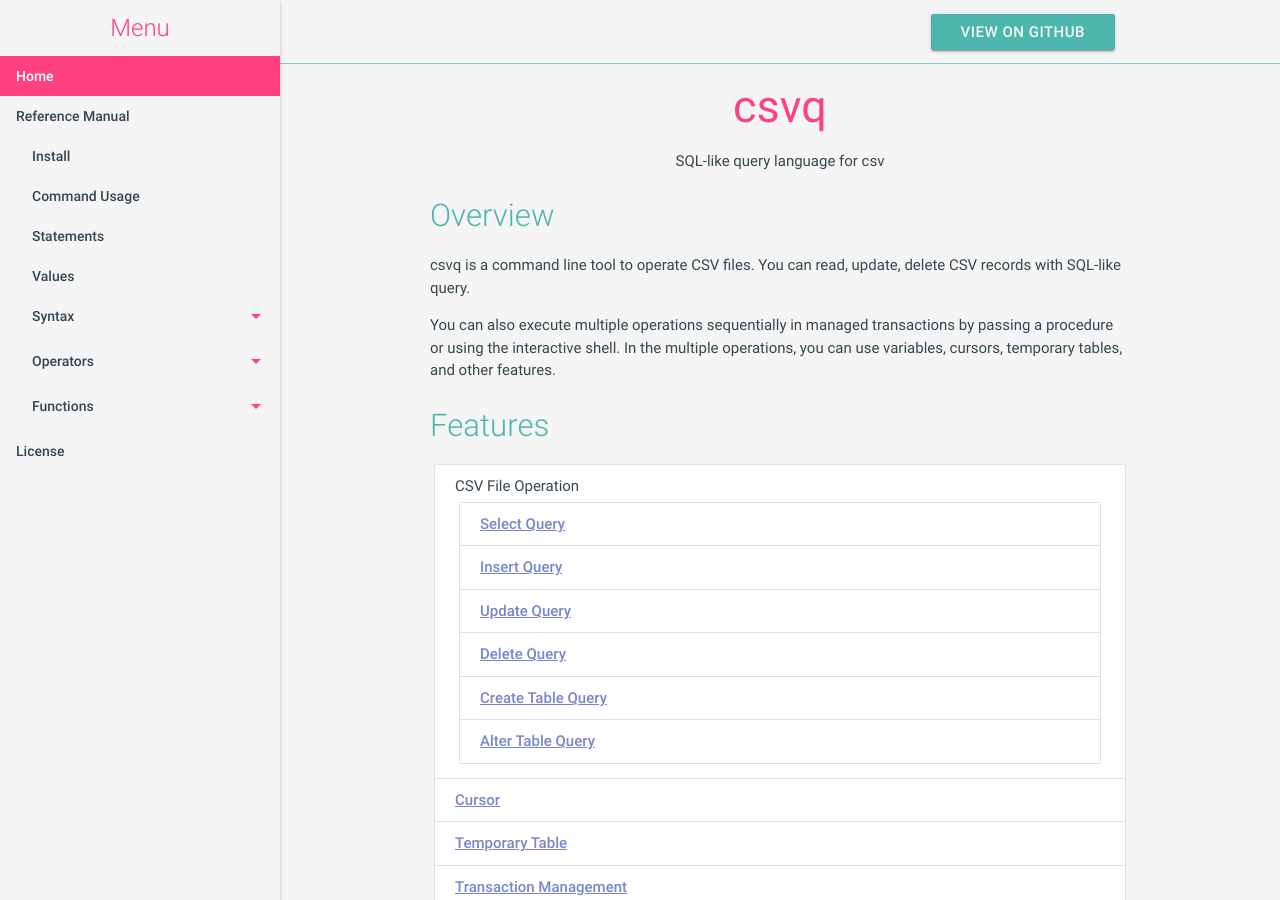
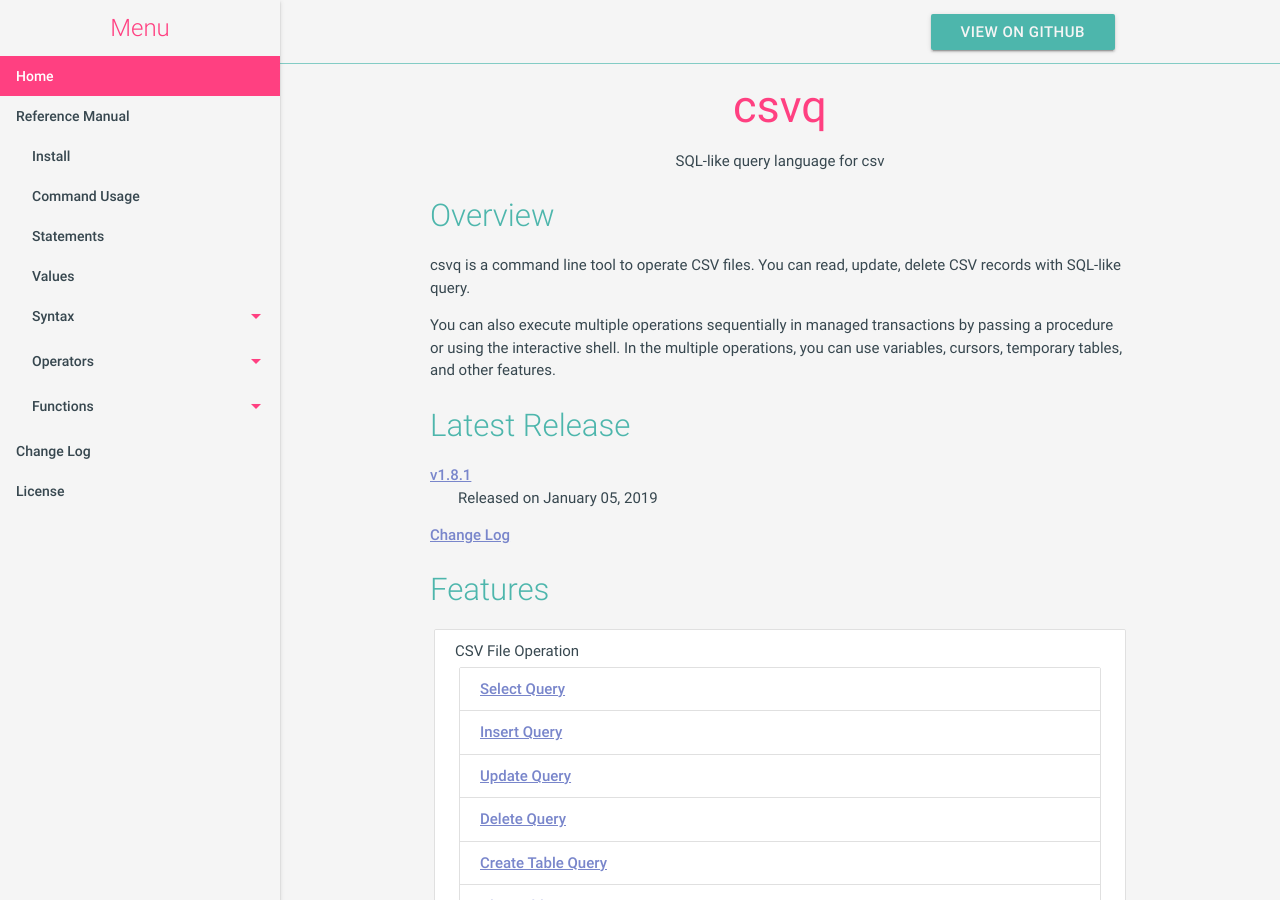
Before and after one commit to mithrandie/csvq, a Jekyll site: the page built from docs/index.md, in a window 1280 px wide and 900 px high. Built offline with Jekyll 4.4.1, drawn with Linux system fonts in a browser that asks for light colours.

Commit message:
Update docs

```diff
--- a/docs/_includes/side_menu.html
+++ b/docs/_includes/side_menu.html
@@ -77,5 +77,6 @@
       </ul>
     </div>
   </li>
+  <li class="bold"><a href="{{ '/changelog.html' | relative_url }}">Change Log</a></li>
   <li class="bold"><a href="{{ '/license.html' | relative_url }}">License</a></li>
 </ul>
--- a/docs/index.md
+++ b/docs/index.md
@@ -10,6 +10,13 @@ You can read, update, delete CSV records with SQL-like query.
 
 You can also execute multiple operations sequentially in managed transactions by passing a procedure or using the interactive shell.
 In the multiple operations, you can use variables, cursors, temporary tables, and other features.
+
+## Latest Release
+
+[v1.8.1](https://github.com/mithrandie/csvq/releases/tag/v1.8.1)
+: Released on January 05, 2019
+
+[Change Log]({{ '/changelog.html' | relative_url }})
 
 ## Features
 
--- a/docs/sitemap.xml
+++ b/docs/sitemap.xml
@@ -6,7 +6,7 @@
             http://www.sitemaps.org/schemas/sitemap/0.9/sitemap.xsd">
     <url>
         <loc>https://mithrandie.github.io/csvq/</loc>
-        <lastmod>2018-10-13T15:53:22+00:00</lastmod>
+        <lastmod>2019-01-24T09:40:08+00:00</lastmod>
     </url>
     <url>
         <loc>https://mithrandie.github.io/csvq/reference.html</loc>
@@ -169,6 +169,10 @@
         <lastmod>2018-10-13T15:53:22+00:00</lastmod>
     </url>
     <url>
+        <loc>https://mithrandie.github.io/csvq/changelog.html</loc>
+        <lastmod>2019-01-24T09:40:08+00:00</lastmod>
+    </url>
+    <url>
         <loc>https://mithrandie.github.io/csvq/license.html</loc>
         <lastmod>2017-06-29T17:08:49+00:00</lastmod>
     </url>
```
Also changed, not shown: docs/changelog.md (added).
